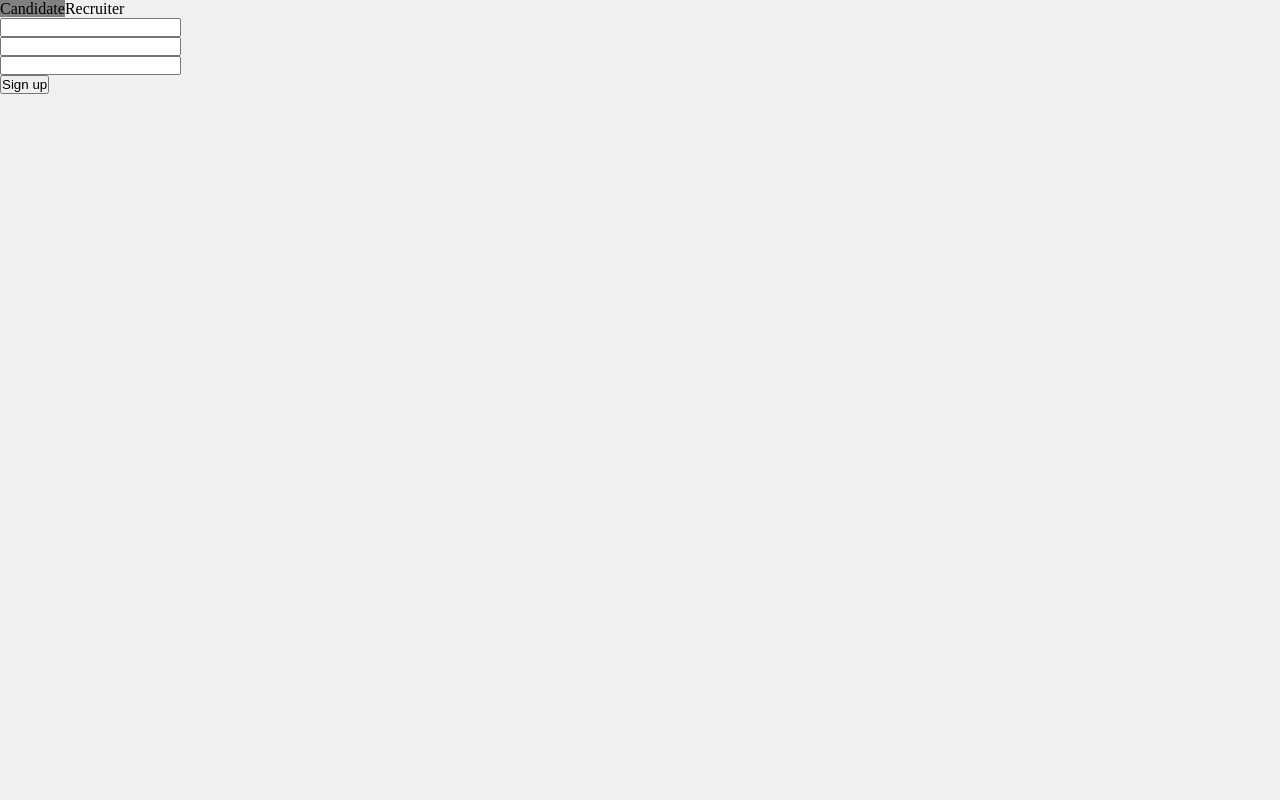
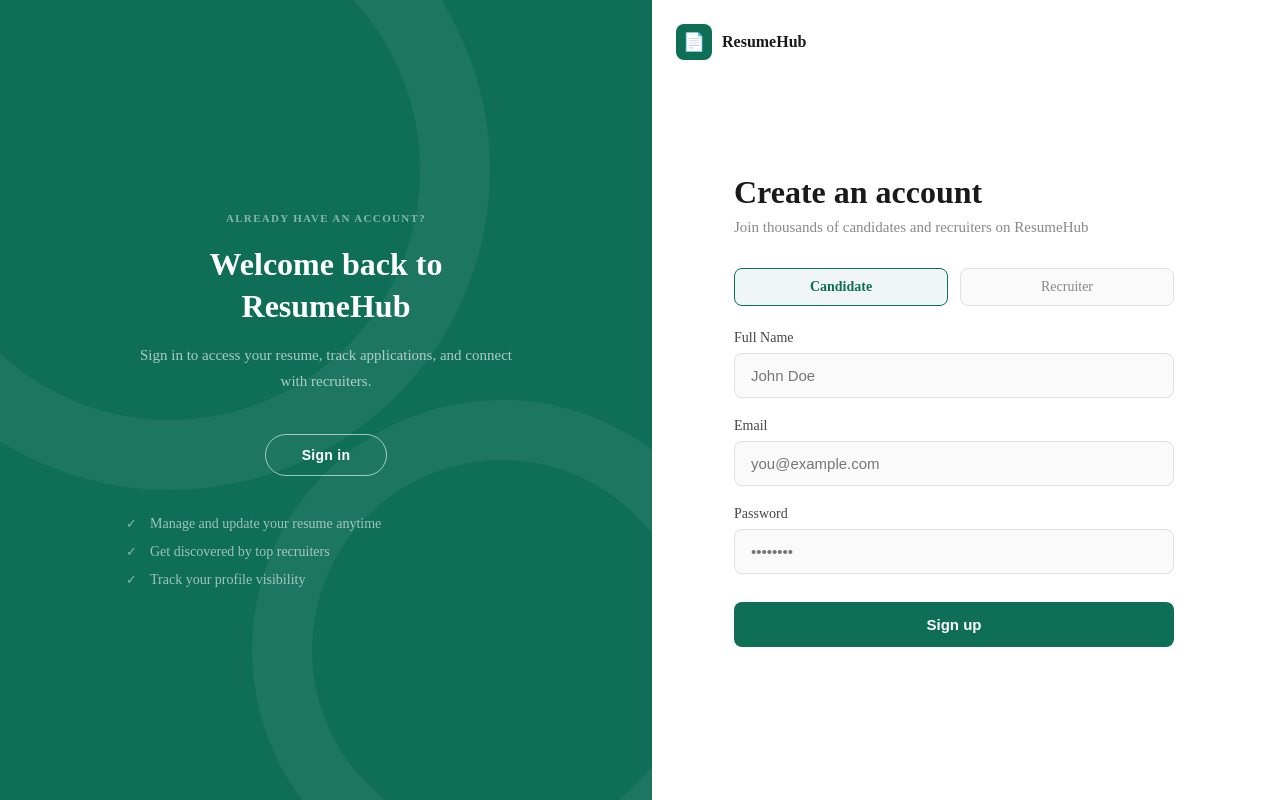
Before and after one commit to krish999777/resume_builder, a React (Vite) app in the folder frontend/: page /signup in a window 1280 px wide. Built offline with nearby package versions, Linux system fonts and the light colour scheme.

Commit message:
sign up page complete

```diff
--- a/frontend/src/pages/Signup.css
+++ b/frontend/src/pages/Signup.css
@@ -1,6 +1,325 @@
-.hidden-radio{
-    display:none
+.signup-wrap {
+    display: flex;
+    min-height: 100vh;
+    width: 100%;
 }
-.roleBtn-selected{
-    background-color:grey
+
+.signup-left {
+    flex: 1;
+    background: #0F6E56;
+    display: flex;
+    align-items: center;
+    justify-content: center;
+    padding: 3rem;
+    position: relative;
+    overflow: hidden;
+    min-height: 100vh;
 }
+
+.signup-left::before {
+    content: '';
+    position: absolute;
+    width: 500px;
+    height: 500px;
+    border-radius: 50%;
+    border: 70px solid rgba(255, 255, 255, 0.06);
+    top: -150px;
+    left: -150px;
+}
+
+.signup-left::after {
+    content: '';
+    position: absolute;
+    width: 380px;
+    height: 380px;
+    border-radius: 50%;
+    border: 60px solid rgba(255, 255, 255, 0.06);
+    bottom: -100px;
+    right: -100px;
+}
+
+.signup-left-content {
+    position: relative;
+    z-index: 1;
+    max-width: 400px;
+    text-align: center;
+}
+
+.signup-left-eyebrow {
+    font-size: 11px;
+    font-weight: 700;
+    letter-spacing: 0.12em;
+    text-transform: uppercase;
+    color: rgba(255, 255, 255, 0.5);
+    margin-bottom: 1.25rem;
+}
+
+.signup-left-heading {
+    font-size: 32px;
+    font-weight: 700;
+    color: #fff;
+    line-height: 1.3;
+    margin-bottom: 1rem;
+}
+
+.signup-left-body {
+    font-size: 15px;
+    color: rgba(255, 255, 255, 0.65);
+    line-height: 1.7;
+    margin-bottom: 2.5rem;
+}
+
+.signup-login-btn {
+    border: 1.5px solid rgba(255, 255, 255, 0.6);
+    background: transparent;
+    color: #fff;
+    padding: 12px 36px;
+    border-radius: 999px;
+    font-size: 14px;
+    font-weight: 600;
+    cursor: pointer;
+    transition: background 0.15s;
+    letter-spacing: 0.02em;
+}
+
+.signup-login-btn:hover {
+    background: rgba(255, 255, 255, 0.1);
+}
+
+.signup-features {
+    list-style: none;
+    display: flex;
+    flex-direction: column;
+    gap: 12px;
+    margin-top: 2.5rem;
+    text-align: left;
+}
+
+.signup-features li {
+    font-size: 14px;
+    color: rgba(255, 255, 255, 0.6);
+    padding-left: 1.5rem;
+    position: relative;
+}
+
+.signup-features li::before {
+    content: '✓';
+    position: absolute;
+    left: 0;
+    color: rgba(255, 255, 255, 0.5);
+    font-size: 13px;
+}
+
+.signup-right {
+    flex: 1;
+    background: #ffffff;
+    display: flex;
+    flex-direction: column;
+    padding: 1.5rem 3rem 2.5rem 1.5rem;
+    min-height: 100vh;
+}
+
+.signup-brand {
+    display: flex;
+    align-items: center;
+    gap: 10px;
+}
+
+.signup-brand-icon {
+    width: 36px;
+    height: 36px;
+    background: #0F6E56;
+    border-radius: 8px;
+    display: flex;
+    align-items: center;
+    justify-content: center;
+    font-size: 18px;
+}
+
+.signup-brand-name {
+    font-size: 16px;
+    font-weight: 700;
+    color: #1a1a1a;
+}
+
+.signup-center {
+    flex: 1;
+    display: flex;
+    flex-direction: column;
+    justify-content: center;
+    max-width: 440px;
+    width: 100%;
+    margin: 0 auto;
+    padding: 2rem 0;
+}
+
+.signup-heading {
+    font-size: 32px;
+    font-weight: 700;
+    color: #1a1a1a;
+    margin-bottom: 0.5rem;
+}
+
+.signup-subtext {
+    font-size: 15px;
+    color: #888;
+    margin-bottom: 2rem;
+}
+
+.signup-server-error {
+    font-size: 13px;
+    color: #b91c1c;
+    background: #fef2f2;
+    border: 1px solid #fecaca;
+    border-radius: 8px;
+    padding: 10px 14px;
+    margin-bottom: 1.25rem;
+}
+
+.signup-form {
+    display: flex;
+    flex-direction: column;
+    gap: 1.25rem;
+    width: 100%;
+}
+
+.signup-role-toggle {
+    display: flex;
+    gap: 12px;
+    margin-bottom: 0.25rem;
+}
+
+.hidden-radio {
+    display: none;
+}
+
+.roleBtn {
+    flex: 1;
+    padding: 10px;
+    text-align: center;
+    border: 1.5px solid #e0e0e0;
+    border-radius: 8px;
+    font-size: 14px;
+    font-weight: 500;
+    color: #888;
+    cursor: pointer;
+    transition: all 0.15s;
+    background: #fafafa;
+}
+
+.roleBtn:hover {
+    border-color: #0F6E56;
+    color: #0F6E56;
+}
+
+.roleBtn-selected {
+    border-color: #0F6E56;
+    background: rgba(15, 110, 86, 0.06);
+    color: #0F6E56;
+    font-weight: 600;
+}
+
+.signup-field {
+    display: flex;
+    flex-direction: column;
+    gap: 7px;
+}
+
+.signup-label {
+    font-size: 14px;
+    font-weight: 500;
+    color: #444;
+}
+
+.signup-input {
+    padding: 13px 16px;
+    font-size: 15px;
+    border: 1.5px solid #e0e0e0;
+    border-radius: 8px;
+    background: #fafafa;
+    color: #1a1a1a;
+    outline: none;
+    transition: border-color 0.15s, box-shadow 0.15s;
+    width: 100%;
+}
+
+.signup-input:focus {
+    border-color: #0F6E56;
+    box-shadow: 0 0 0 3px rgba(15, 110, 86, 0.1);
+    background: #fff;
+}
+
+.signup-input-error {
+    border-color: #f87171;
+}
+
+.signup-input-error:focus {
+    border-color: #f87171;
+    box-shadow: 0 0 0 3px rgba(248, 113, 113, 0.15);
+}
+
+.signup-field-error {
+    font-size: 12px;
+    color: #b91c1c;
+}
+
+.signup-btn {
+    width: 100%;
+    padding: 14px;
+    background: #0F6E56;
+    color: #fff;
+    border: none;
+    border-radius: 8px;
+    font-size: 15px;
+    font-weight: 600;
+    cursor: pointer;
+    display: flex;
+    align-items: center;
+    justify-content: center;
+    gap: 8px;
+    transition: background 0.15s;
+    margin-top: 0.5rem;
+}
+
+.signup-btn:hover:not(:disabled) {
+    background: #085041;
+}
+
+.signup-btn:disabled {
+    opacity: 0.65;
+    cursor: not-allowed;
+}
+
+.signup-spinner {
+    width: 15px;
+    height: 15px;
+    border: 2px solid rgba(255, 255, 255, 0.35);
+    border-top-color: #fff;
+    border-radius: 50%;
+    animation: spin 0.7s linear infinite;
+    flex-shrink: 0;
+}
+
+@media (max-width: 768px) {
+    .signup-wrap {
+        flex-direction: column-reverse;
+    }
+
+    .signup-left {
+        min-height: 400px;
+        padding: 3rem 2rem;
+    }
+
+    .signup-right {
+        min-height: auto;
+        padding: 2rem 1.5rem;
+    }
+
+    .signup-left-heading {
+        font-size: 24px;
+    }
+
+    .signup-center {
+        padding: 2rem 0;
+    }
+}
--- a/frontend/src/pages/Signup.tsx
+++ b/frontend/src/pages/Signup.tsx
@@ -42,21 +42,59 @@ export default function Signup(){
         mutation.mutate(data)
     }
 
-    return(
-        <form onSubmit={handleSubmit(onSubmit)}>
-            {mutation.isError?<div>{mutation.error.message}</div>:null}
-            <input type="radio" id="candidate" className="hidden-radio" {...register('role')} value="candidate"/>
-            <input type="radio" id="recruiter" className="hidden-radio" {...register('role')} value="recruiter" />
-            <label htmlFor='candidate' className={`roleBtn ${role==='candidate'?'roleBtn-selected':''}`}>Candidate</label>
-            <label htmlFor='recruiter' className={`roleBtn ${role==='recruiter'?'roleBtn-selected':''}`}>Recruiter</label>
-            <p>{errors.role?errors.role.message:null}</p>
-            <input {...register('name')}/>
-            <p>{errors.name?errors.name.message:null}</p>
-            <input {...register('email')}/>
-            <p>{errors.email?errors.email.message:null}</p>
-            <input type="password"{...register('password')}/>
-            <p>{errors.password?errors.password.message:null}</p>
-            <button disabled={mutation.isPending}>{mutation.isPending?'Signing up':'Sign up'}</button>
-        </form>
+    return (
+        <div className="signup-wrap">
+            <div className="signup-left">
+                <div className="signup-left-content">
+                    <p className="signup-left-eyebrow">Already have an account?</p>
+                    <h2 className="signup-left-heading">Welcome back to ResumeHub</h2>
+                    <p className="signup-left-body">Sign in to access your resume, track applications, and connect with recruiters.</p>
+                    <button className="signup-login-btn" onClick={() => navigate('/login')}>Sign in</button>
+                    <ul className="signup-features">
+                        <li>Manage and update your resume anytime</li>
+                        <li>Get discovered by top recruiters</li>
+                        <li>Track your profile visibility</li>
+                    </ul>
+                </div>
+            </div>
+            <div className="signup-right">
+                <div className="signup-brand">
+                    <div className="signup-brand-icon">📄</div>
+                    <span className="signup-brand-name">ResumeHub</span>
+                </div>
+                <div className="signup-center">
+                    <h1 className="signup-heading">Create an account</h1>
+                    <p className="signup-subtext">Join thousands of candidates and recruiters on ResumeHub</p>
+                    {mutation.isError && <div className="signup-server-error">{mutation.error.message}</div>}
+                    <form onSubmit={handleSubmit(onSubmit)} className="signup-form">
+                        <div className="signup-role-toggle">
+                            <input type="radio" id="candidate" className="hidden-radio" {...register('role')} value="candidate"/>
+                            <input type="radio" id="recruiter" className="hidden-radio" {...register('role')} value="recruiter"/>
+                            <label htmlFor="candidate" className={`roleBtn ${role === 'candidate' ? 'roleBtn-selected' : ''}`}>Candidate</label>
+                            <label htmlFor="recruiter" className={`roleBtn ${role === 'recruiter' ? 'roleBtn-selected' : ''}`}>Recruiter</label>
+                        </div>
+                        {errors.role && <p className="signup-field-error">{errors.role.message}</p>}
+                        <div className="signup-field">
+                            <label className="signup-label">Full Name</label>
+                            <input {...register('name')} placeholder="John Doe" className={`signup-input ${errors.name ? 'signup-input-error' : ''}`}/>
+                            {errors.name && <p className="signup-field-error">{errors.name.message}</p>}
+                        </div>
+                        <div className="signup-field">
+                            <label className="signup-label">Email</label>
+                            <input {...register('email')} type="email" placeholder="you@example.com" className={`signup-input ${errors.email ? 'signup-input-error' : ''}`}/>
+                            {errors.email && <p className="signup-field-error">{errors.email.message}</p>}
+                        </div>
+                        <div className="signup-field">
+                            <label className="signup-label">Password</label>
+                            <input {...register('password')} type="password" placeholder="••••••••" className={`signup-input ${errors.password ? 'signup-input-error' : ''}`}/>
+                            {errors.password && <p className="signup-field-error">{errors.password.message}</p>}
+                        </div>
+                        <button className="signup-btn" disabled={mutation.isPending}>
+                            {mutation.isPending ? (<><span className="signup-spinner"></span>Signing up</>) : 'Sign up'}
+                        </button>
+                    </form>
+                </div>
+            </div>
+        </div>
     )
 }
```
